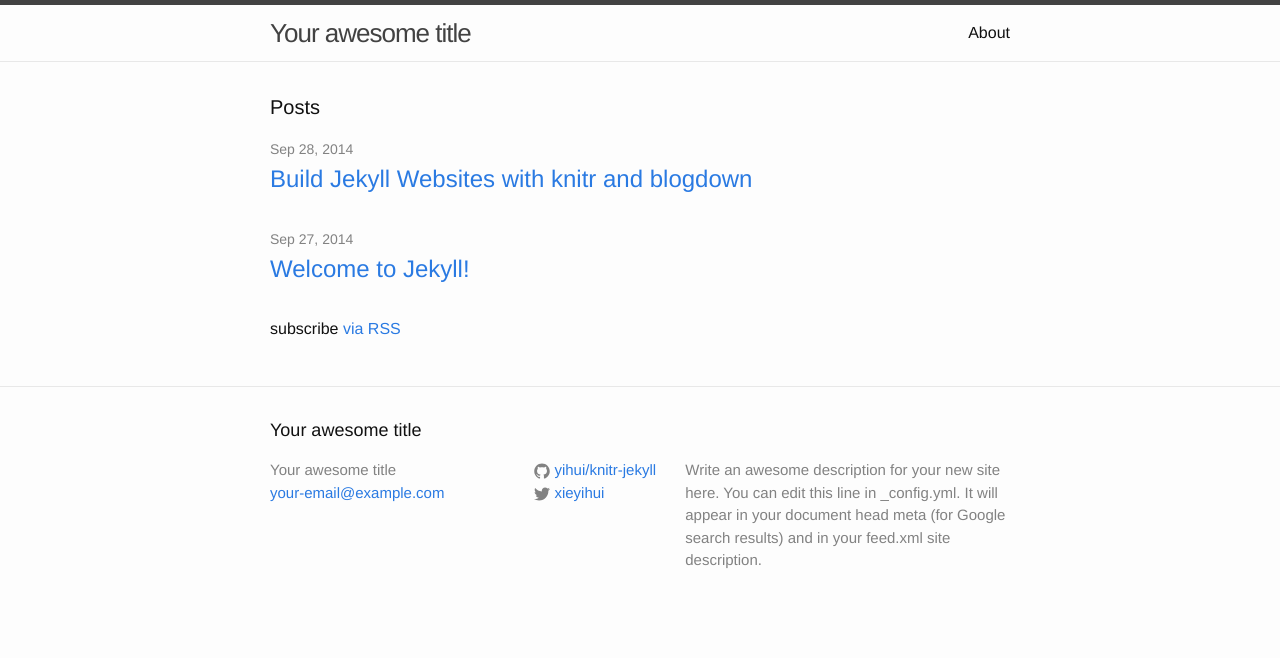
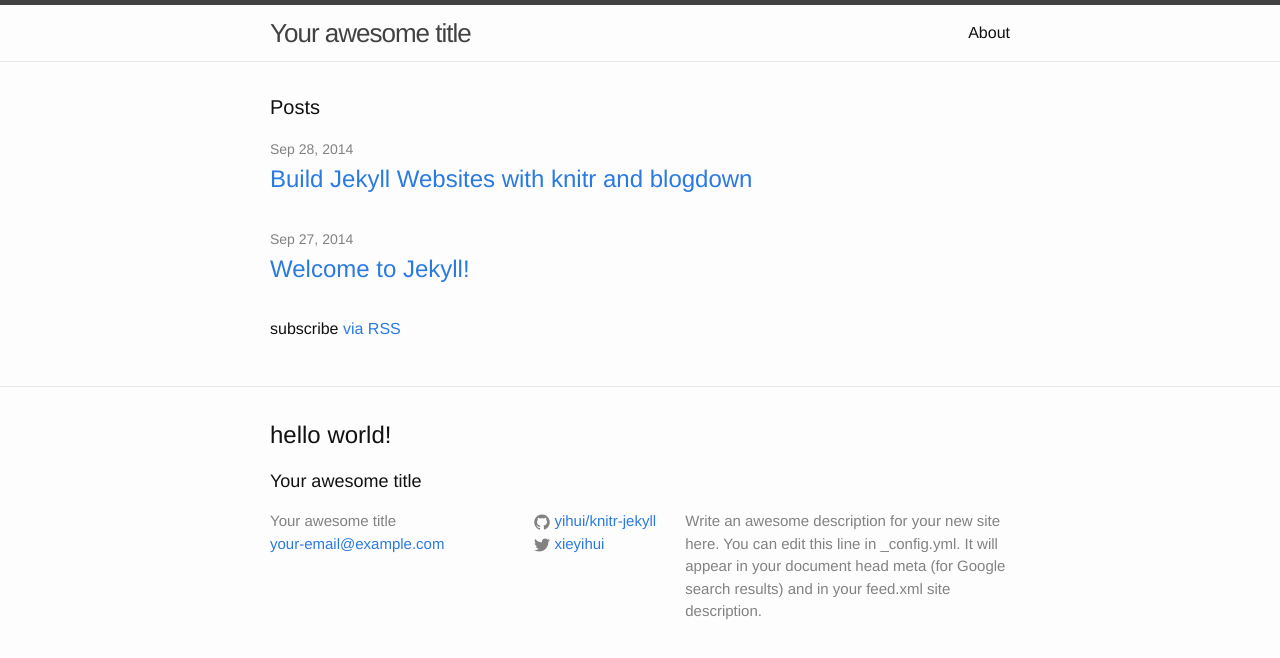
Before and after one commit to yihui/blogdown-jekyll, a Jekyll site: the page built from index.html, in a window 1280 px wide. Shown: the top 658 px of the page. Built offline with Jekyll 4.4.1, drawn with Linux system fonts in a browser that asks for light colours.

Commit message:
just for git clone

```diff
--- a/_includes/footer.html
+++ b/_includes/footer.html
@@ -1,6 +1,7 @@
 <footer class="site-footer">
 
   <div class="wrapper">
+    <h2> hello world!</h2>
 
     <h2 class="footer-heading">{{ site.title }}</h2>
 
```
